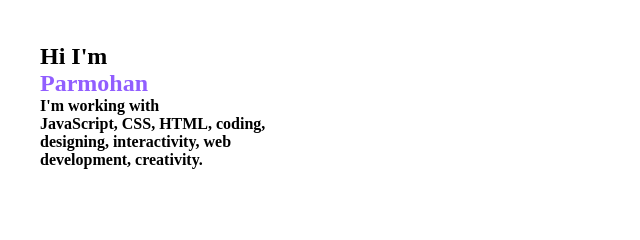
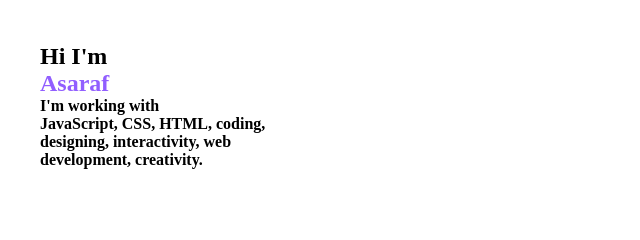
Before and after one commit to UNKNOWNAK098/New-portfolio, a plain HTML site: page index.html in a window 1280 px wide. Shown: the part 207-447 px from the top of the page, 0-640 px from the left. Drawn offline with Linux system fonts and the light colour scheme.

Commit message:
Update index.html

```diff
--- a/index.html
+++ b/index.html
@@ -33,7 +33,7 @@
         <h1>
             Hi I'm
             <h1>
-            Parmohan
+            Asaraf
         </h1>
 
         <p>
```
